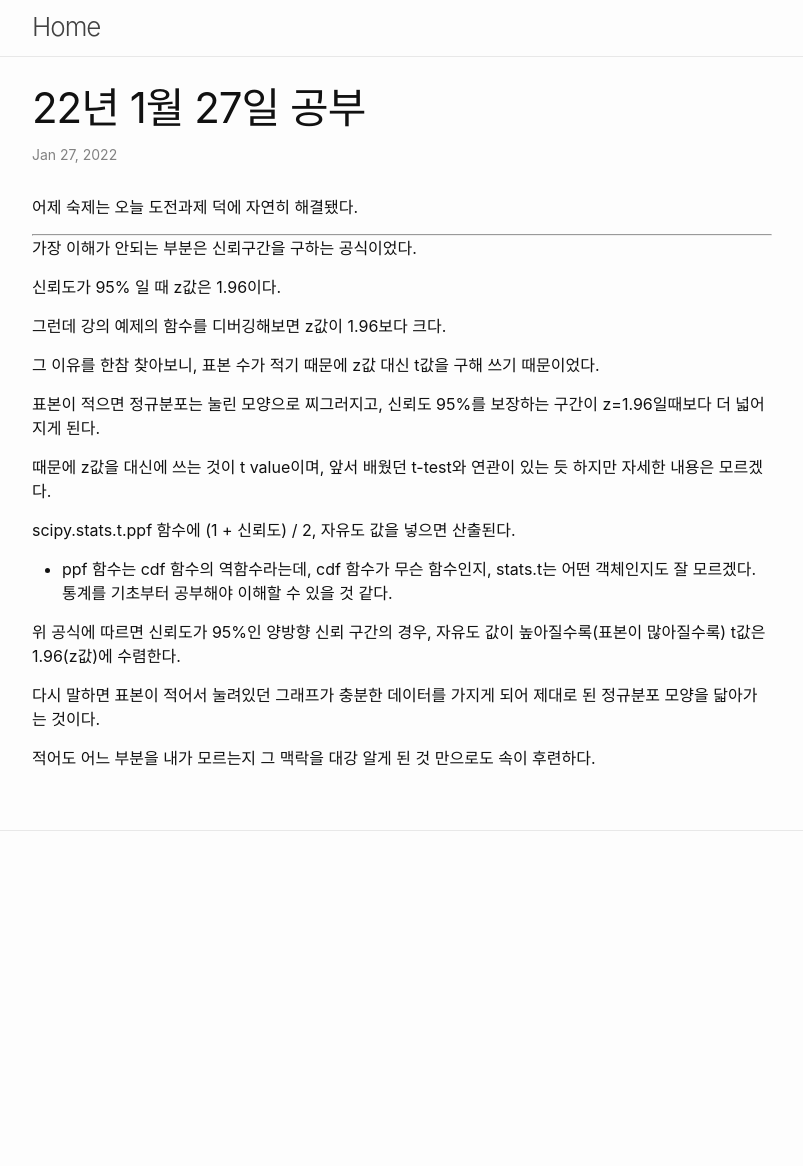
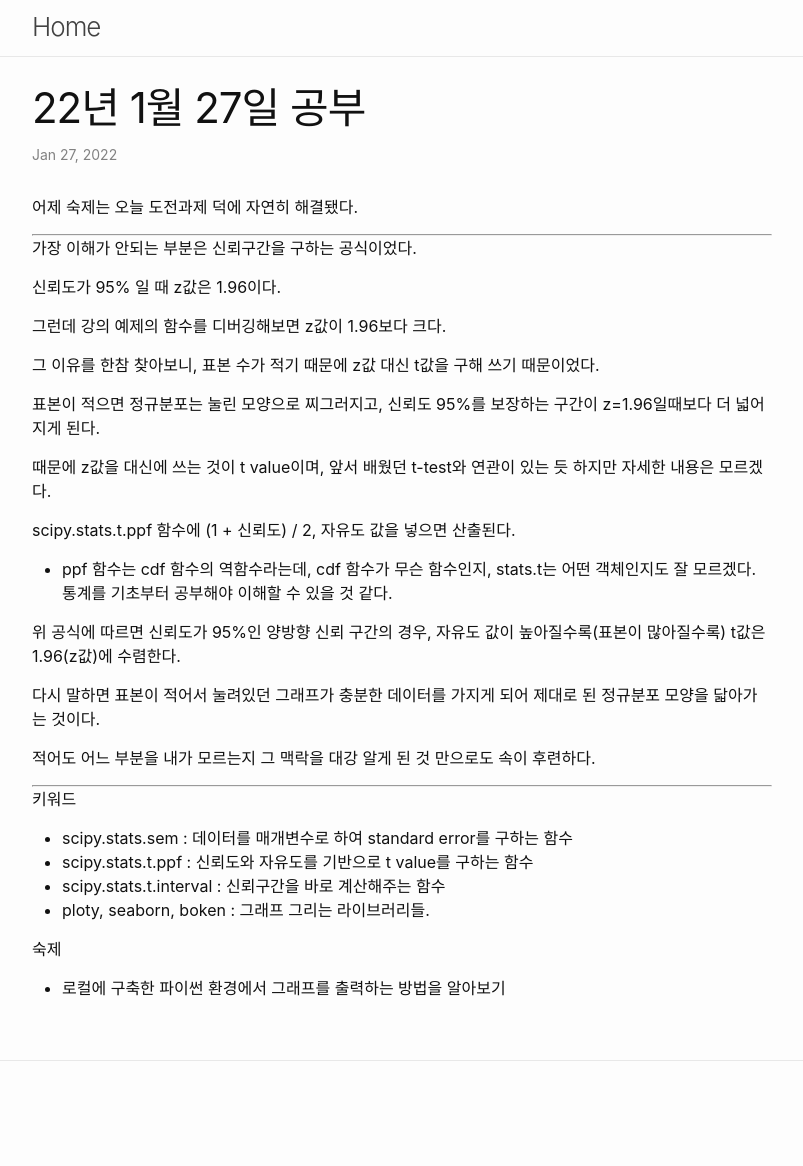
Before and after one commit to periana00/periana00.github.io, a Jekyll site: the page built from _posts/2022-01-27-diary.md, in a window 1280 px wide. Shown: the whole page, without its empty margins (238-1041 px from the left). Built offline with Jekyll 4.4.1, drawn with Linux system fonts in a browser that asks for light colours; before the commit the page ends 936 px from its top, so only the background shows below that.

Commit message:
22/01/27 공부 - 수정

```diff
--- a/_posts/2022-01-27-diary.md
+++ b/_posts/2022-01-27-diary.md
@@ -30,3 +30,14 @@ scipy.stats.t.ppf 함수에 (1 + 신뢰도) / 2, 자유도 값을 넣으면 산
 다시 말하면 표본이 적어서 눌려있던 그래프가 충분한 데이터를 가지게 되어 제대로 된 정규분포 모양을 닯아가는 것이다.
 
 적어도 어느 부분을 내가 모르는지 그 맥락을 대강 알게 된 것 만으로도 속이 후련하다.
+
+***
+
+키워드
+- scipy.stats.sem : 데이터를 매개변수로 하여 standard error를 구하는 함수
+- scipy.stats.t.ppf : 신뢰도와 자유도를 기반으로 t value를 구하는 함수
+- scipy.stats.t.interval : 신뢰구간을 바로 계산해주는 함수
+- ploty, seaborn, boken : 그래프 그리는 라이브러리들.
+
+숙제
+- 로컬에 구축한 파이썬 환경에서 그래프를 출력하는 방법을 알아보기
```
